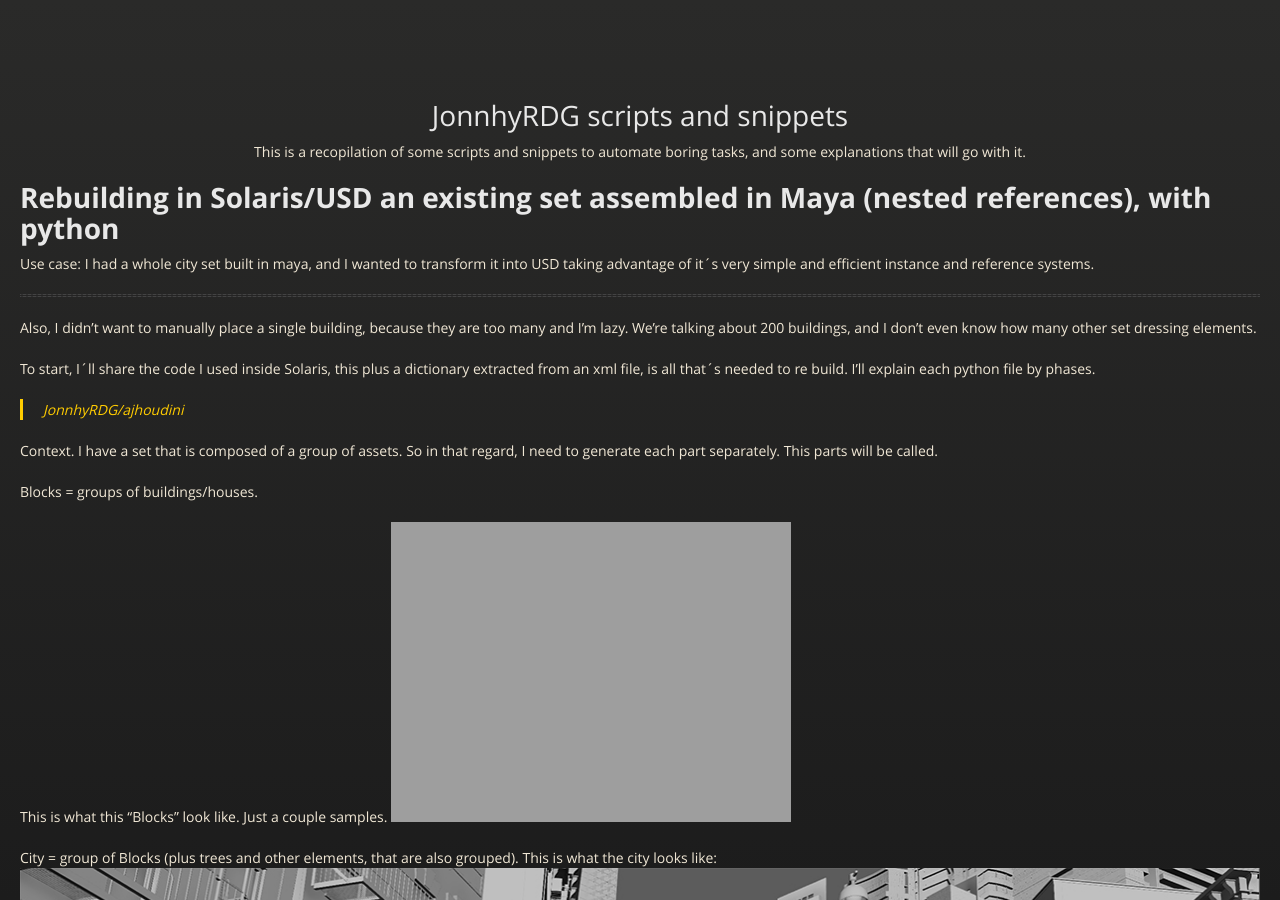
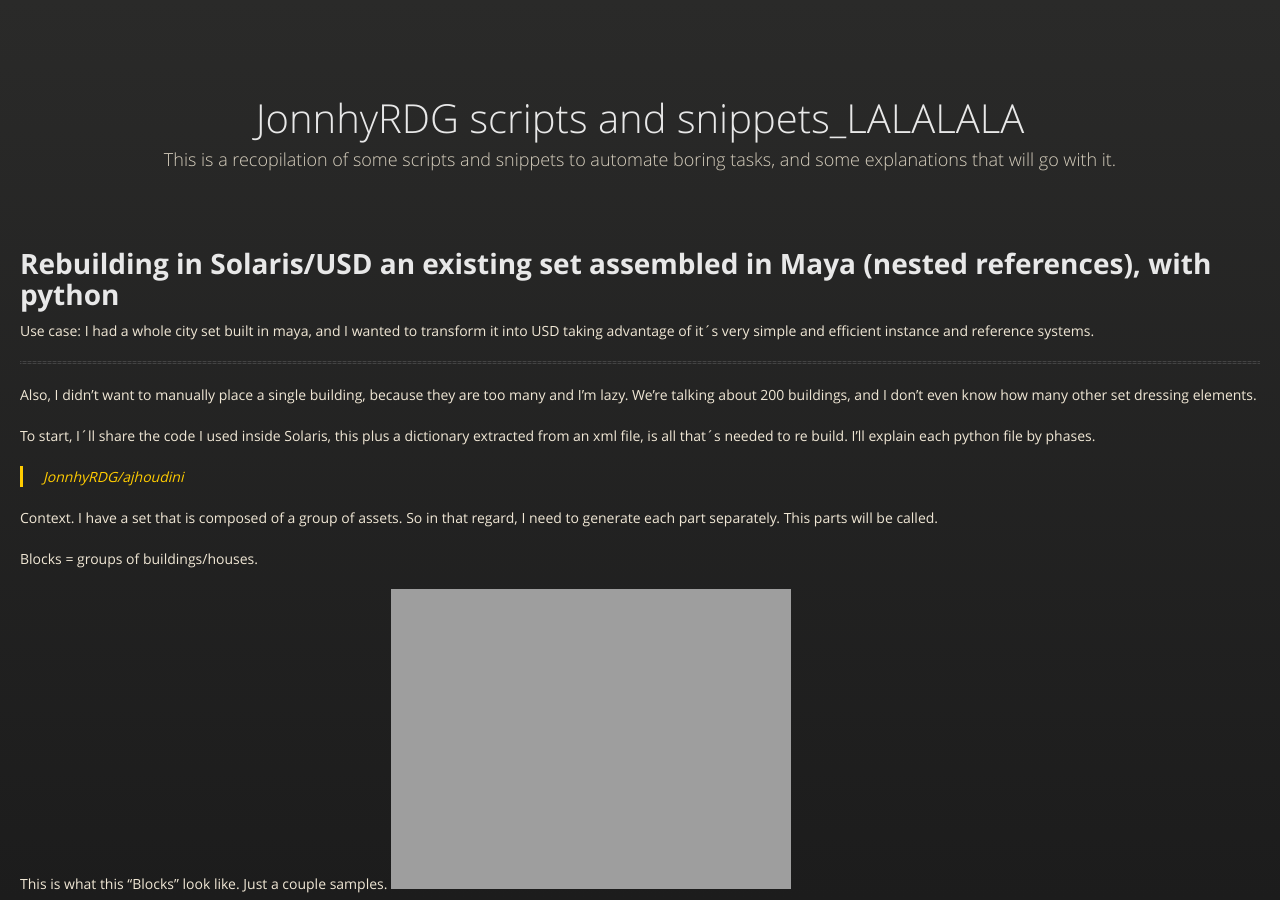
Before and after one commit to JonnhyRDG/jonnhyRDG.github.io, a Jekyll site: the page built from index.md, in a window 1280 px wide and 900 px high. Built offline with Jekyll 4.4.1, drawn with Linux system fonts in a browser that asks for light colours; our own code applies the rules of GitHub Pages for plain Markdown files.

Commit message:
testing layouts

```diff
--- a/_layouts/ajhoudini.html
+++ b/_layouts/ajhoudini.html
@@ -15,8 +15,8 @@
      <div class="wrapper">
 
       <section>
-        <div id="titlec">
-          <h1 style="text-align: center;">JonnhyRDG scripts and snippets</h1>
+        <div id="title">
+          <h1 style="text-align: center;">JonnhyRDG scripts and snippets_LALALALA</h1>
           <p style="text-align: center;">This is a recopilation of some scripts and snippets to automate boring tasks, and some explanations that will go with it.</p>
         </div>
 
```
